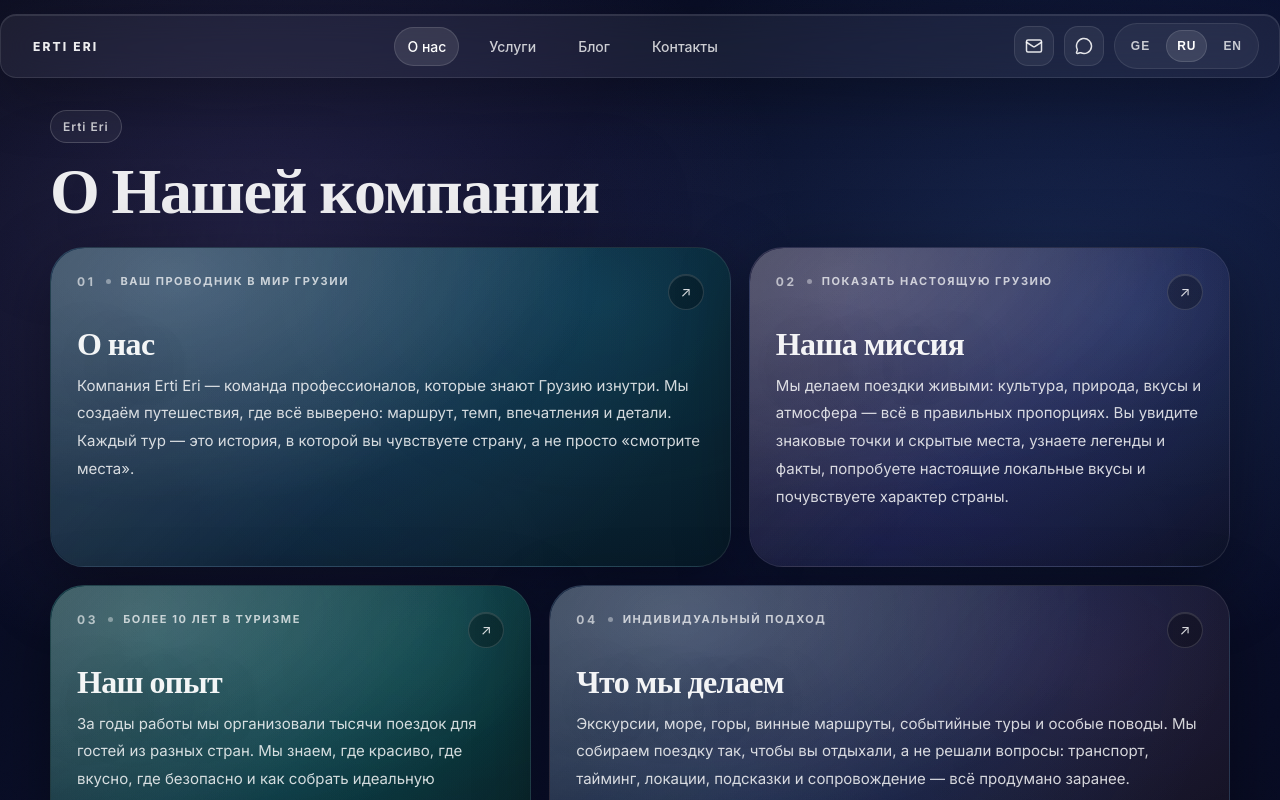
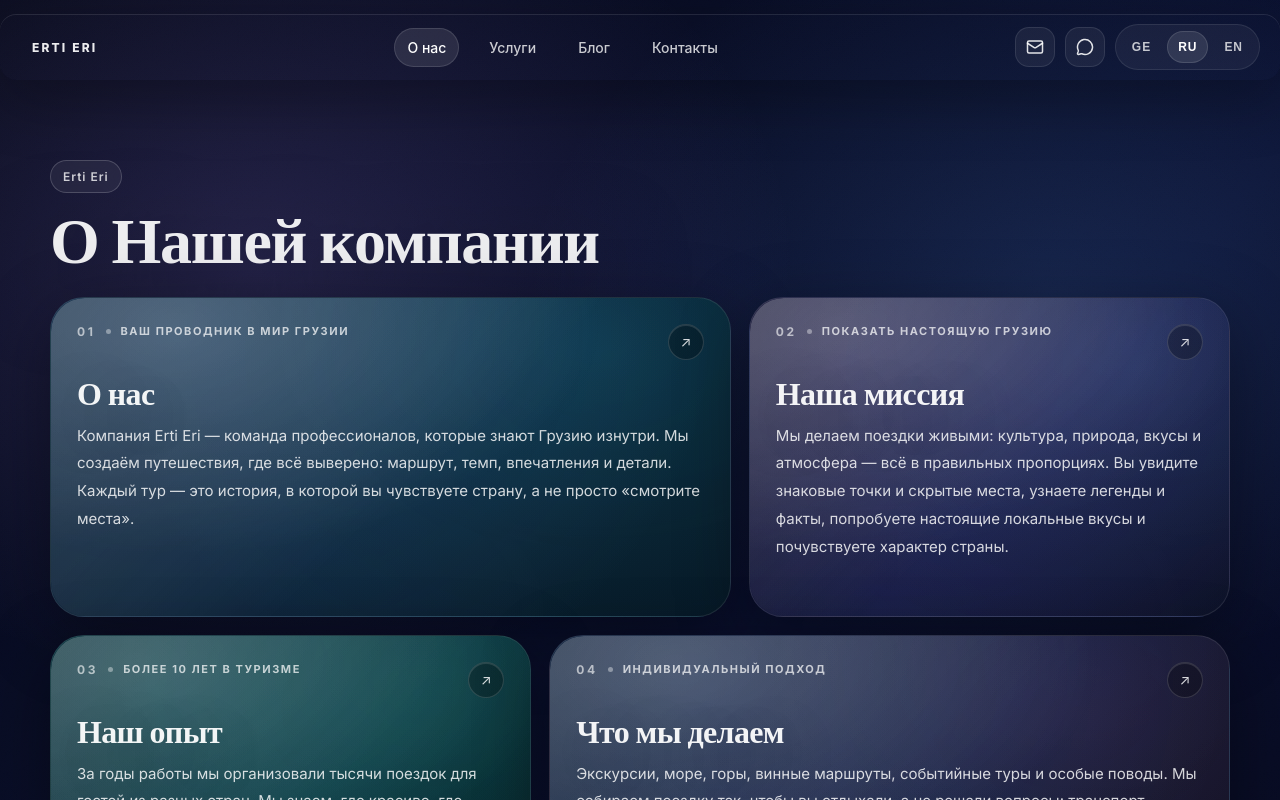
Before and after one commit to GioMika/ertieri, a React (Vite) app: page /about in a window 1280 px wide. Shown: the top 800 px of the page. Built offline with nearby package versions, Linux system fonts and the light colour scheme.

Commit message:
new styles top

```diff
--- a/src/pages/About/About.module.css
+++ b/src/pages/About/About.module.css
@@ -22,7 +22,7 @@
     padding: 110px 40px 80px;
     overflow-x: hidden;
 
-    /* ✅ новый минималистичный общий фон (НЕ тот “плохой” фон) */
+
     background:
             radial-gradient(900px 700px at 20% 20%, rgba(167,139,250,.18), transparent 60%),
             radial-gradient(900px 650px at 82% 22%, rgba(96,165,250,.14), transparent 58%),
@@ -47,7 +47,7 @@
     position: relative;
     z-index: 1;
     max-width: 1180px;
-    margin: 0 auto 26px;
+    margin: 50px auto 26px;
     display: grid;
     gap: 10px;
 }
--- a/src/pages/BeachRelax/BeachRelax.module.css
+++ b/src/pages/BeachRelax/BeachRelax.module.css
@@ -81,7 +81,7 @@
     position: relative;
     z-index: 1;
     max-width: 1400px;
-    margin: 0 auto;
+    margin: 50px auto;
 
     display: grid;
     grid-template-columns: repeat(12, 1fr);
--- a/src/pages/Blog/Blog.module.css
+++ b/src/pages/Blog/Blog.module.css
@@ -61,7 +61,7 @@
     position: relative;
     z-index:1;
     max-width: 1400px;
-    margin: 0 auto 34px;
+    margin: 50px auto 34px;
     text-align: left;
 }
 
--- a/src/pages/CasinoTour/CasinoTour.module.css
+++ b/src/pages/CasinoTour/CasinoTour.module.css
@@ -85,7 +85,7 @@
     position: relative;
     z-index: 1;
     max-width: 1400px;
-    margin: 0 auto;
+    margin: 50px auto;
 
     display: grid;
     grid-template-columns: repeat(12, 1fr);
--- a/src/pages/Excursions/Excursions.module.css
+++ b/src/pages/Excursions/Excursions.module.css
@@ -77,7 +77,7 @@
     position: relative;
     z-index: 1;
     max-width: 1400px;
-    margin: 0 auto;
+    margin: 50px auto;
 
     display: grid;
     grid-template-columns: repeat(12, 1fr);
--- a/src/pages/MountainRelax/MountainRelax.module.css
+++ b/src/pages/MountainRelax/MountainRelax.module.css
@@ -81,7 +81,7 @@
     position: relative;
     z-index: 1;
     max-width: 1400px;
-    margin: 0 auto;
+    margin: 50px auto;
     display: grid;
     grid-template-columns: repeat(12, 1fr);
     gap: 22px;
--- a/src/pages/Services/Services.module.css
+++ b/src/pages/Services/Services.module.css
@@ -55,7 +55,7 @@
     position:relative;
     z-index:1;
     max-width:1320px;
-    margin:0 auto;
+    margin: 0 auto;
     padding:110px 40px 90px;
 }
 
@@ -63,6 +63,7 @@
 .header{
     max-width:900px;
     margin-bottom:36px;
+    margin-top: 50px;
 }
 
 .kicker{
--- a/src/pages/WeddingTour/WeddingTour.module.css
+++ b/src/pages/WeddingTour/WeddingTour.module.css
@@ -81,7 +81,7 @@
     position: relative;
     z-index: 1;
     max-width: 1400px;
-    margin: 0 auto;
+    margin: 50px auto;
     display: grid;
     grid-template-columns: repeat(12, 1fr);
     gap: 22px;
--- a/src/widgets/Header/Header.module.css
+++ b/src/widgets/Header/Header.module.css
@@ -8,10 +8,10 @@
 
 .inner{
     pointer-events: auto; /* ✅ включаем клики только на самой шапке */
-    height: 64px;
+    /*height: 44px;*/
     max-width: 1400px;
     margin: 0 auto;
-    padding: 0 20px;
+    padding: 10px 20px;
 
     display: flex;
     align-items: center;
@@ -20,10 +20,10 @@
     border-radius: 16px;
     margin-top: 14px;
 
-    background: rgba(255,255,255,0.06);
-    border: 1px solid rgba(255,255,255,0.10);
-    backdrop-filter: blur(18px);
-    -webkit-backdrop-filter: blur(18px);
+    /*background: rgba(255,255,255,0.06);*/
+    /*border: 1px solid rgba(255,255,255,0.10);*/
+    backdrop-filter: blur(0px);
+    -webkit-backdrop-filter: blur(0);
 
     box-shadow: 0 18px 60px rgba(0,0,0,0.28), inset 0 1px 0 rgba(255,255,255,0.10);
 }
```
